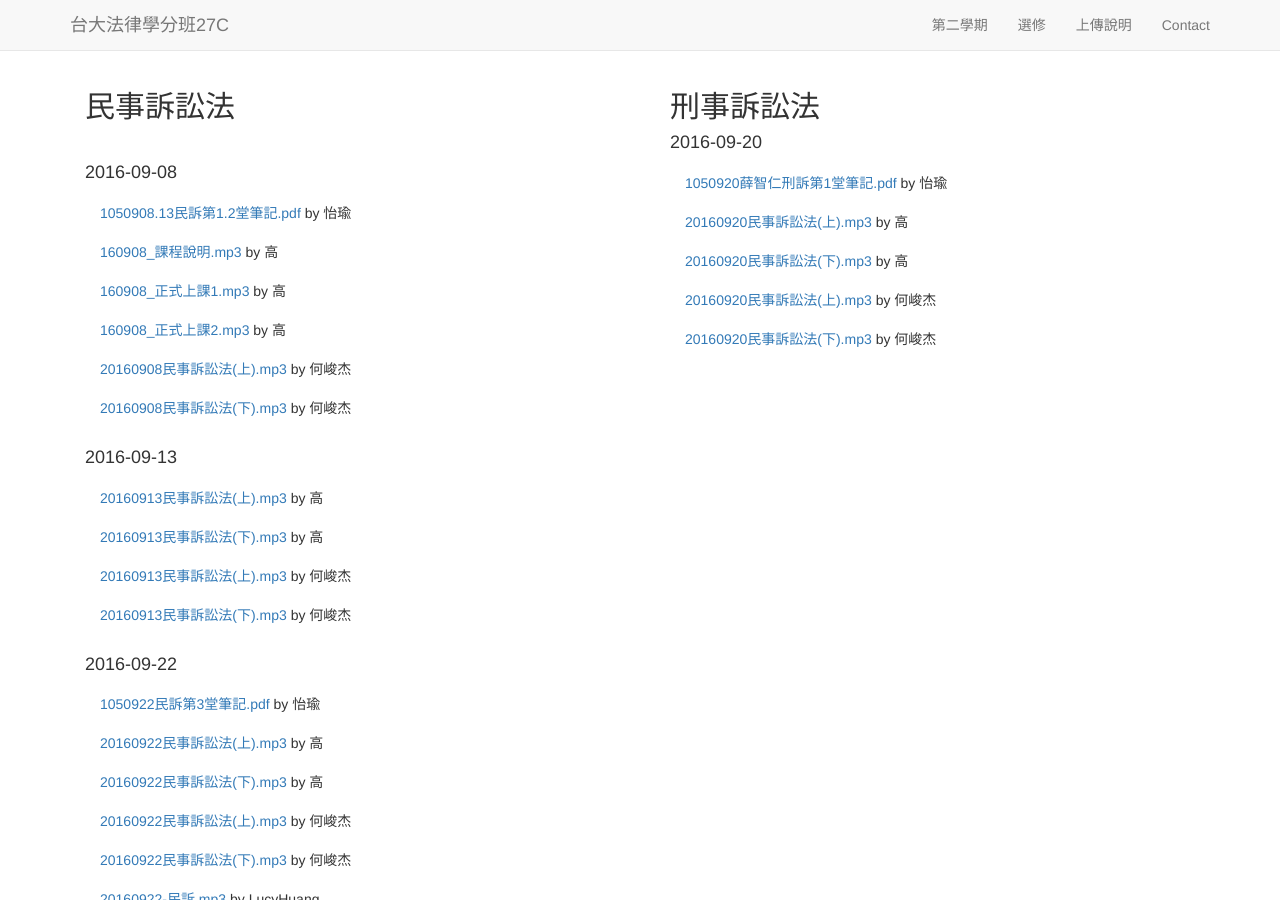
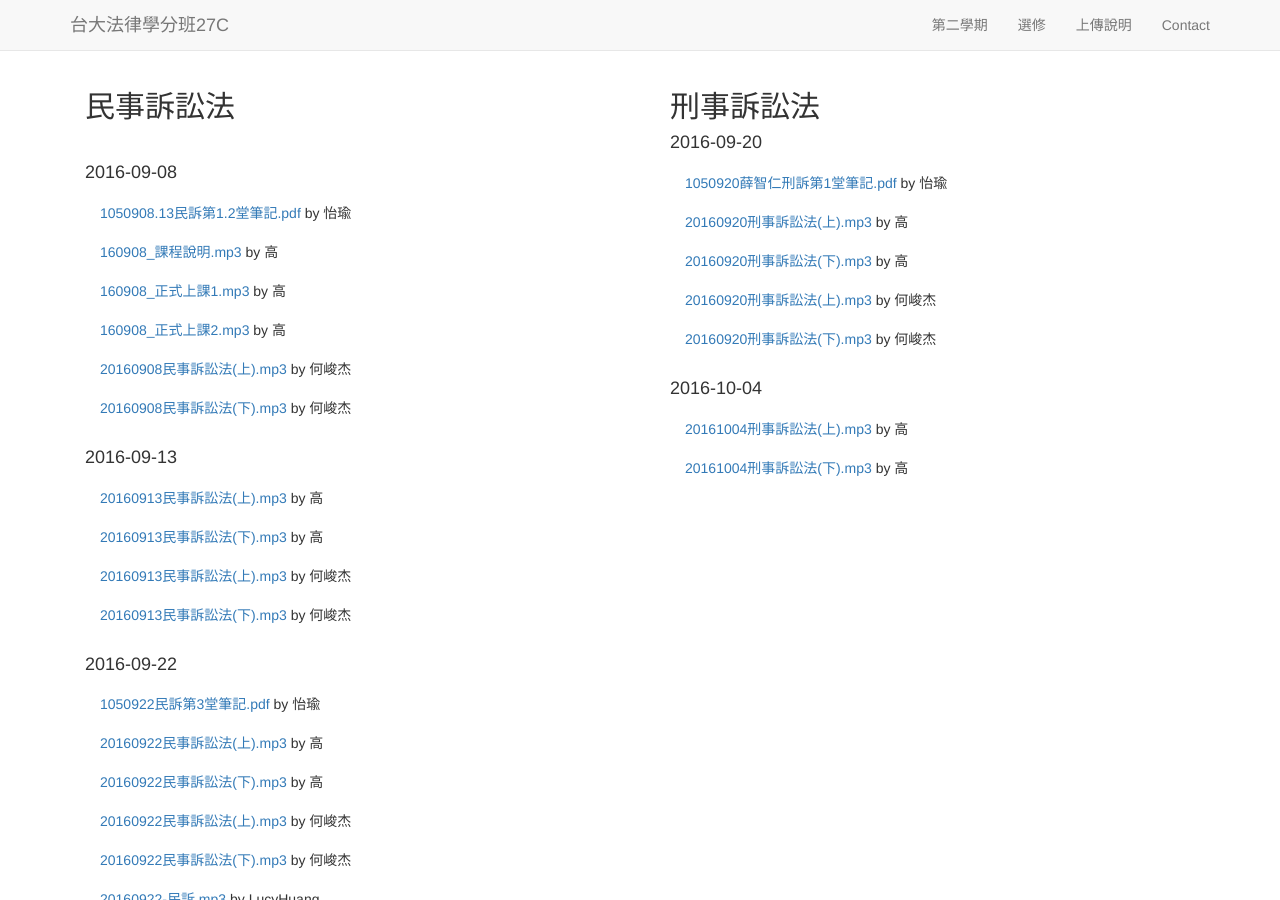
Before and after one commit to maxmilian/ntu_specs_law, a Jekyll site: the page built from semester2/index.html, in a window 1280 px wide and 900 px high. Built offline with Jekyll 4.4.1, drawn with Linux system fonts in a browser that asks for light colours; nearby versions of some CDN libraries.

Commit message:
add record 20161004

```diff
--- a/semester2/index.html
+++ b/semester2/index.html
@@ -48,10 +48,15 @@ layout: template1
       <h4>2016-09-20</h4>
       <ul class="list-group">
           <li class="list-group-item"><a href="/ntu_specs_law/semester2/criminal_procedure/doc/criminal_procedure_1.pdf">1050920薛智仁刑訴第1堂筆記.pdf</a> by 怡瑜</li>
-          <li class="list-group-item"><a href="{{ site.file_semester2 }}/records/criminal_procedure/Kao_1_1.mp3">20160920民事訴訟法(上).mp3</a> by 高</li>
-          <li class="list-group-item"><a href="{{ site.file_semester2 }}/records/criminal_procedure/Kao_1_2.mp3">20160920民事訴訟法(下).mp3</a> by 高</li>
-          <li class="list-group-item"><a href="{{ site.file_semester2 }}/records/criminal_procedure/Ho_1_1.mp3">20160920民事訴訟法(上).mp3</a> by 何峻杰</li>
-          <li class="list-group-item"><a href="{{ site.file_semester2 }}/records/criminal_procedure/Ho_1_2.mp3">20160920民事訴訟法(下).mp3</a> by 何峻杰</li>
+          <li class="list-group-item"><a href="{{ site.file_semester2 }}/records/criminal_procedure/Kao_1_1.mp3">20160920刑事訴訟法(上).mp3</a> by 高</li>
+          <li class="list-group-item"><a href="{{ site.file_semester2 }}/records/criminal_procedure/Kao_1_2.mp3">20160920刑事訴訟法(下).mp3</a> by 高</li>
+          <li class="list-group-item"><a href="{{ site.file_semester2 }}/records/criminal_procedure/Ho_1_1.mp3">20160920刑事訴訟法(上).mp3</a> by 何峻杰</li>
+          <li class="list-group-item"><a href="{{ site.file_semester2 }}/records/criminal_procedure/Ho_1_2.mp3">20160920刑事訴訟法(下).mp3</a> by 何峻杰</li>
+      </ul>
+      <h4>2016-10-04</h4>
+      <ul class="list-group">
+          <li class="list-group-item"><a href="{{ site.file_semester2 }}/records/criminal_procedure/Kao_2_1.mp3">20161004刑事訴訟法(上).mp3</a> by 高</li>
+          <li class="list-group-item"><a href="{{ site.file_semester2 }}/records/criminal_procedure/Kao_2_2.mp3">20161004刑事訴訟法(下).mp3</a> by 高</li>
       </ul>
     </div>
    <!-- <div class="row">
```
